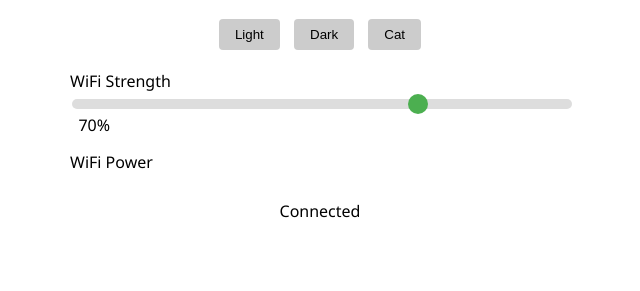
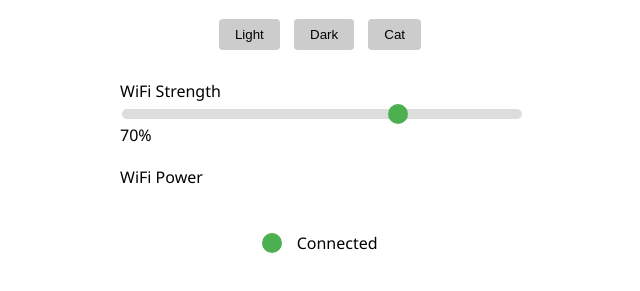
Before and after one commit to Ducks-UK/Wifi-Mash, a plain HTML site: page index.html in a window 1280 px wide. Shown: the part 87-378 px from the top of the page, without its empty margins (320-960 px from the left). Drawn offline with Linux system fonts and the light colour scheme.

Commit message:
Update style.css

```diff
--- a/style.css
+++ b/style.css
@@ -5,6 +5,7 @@
     --slider-active: #4CAF50;
     --toggle-bg: #ccc;
     --toggle-active: #2196F3;
+    --connection-color: #4CAF50;
 }
 
 body {
@@ -12,10 +13,11 @@ body {
     margin: 0;
     padding: 20px;
     transition: background 0.3s, color 0.3s;
+    min-height: 100vh;
 }
 
 .container {
-    max-width: 500px;
+    max-width: 400px;
     margin: 0 auto;
     text-align: center;
 }
@@ -33,12 +35,12 @@ body {
     background: var(--toggle-bg);
 }
 
-.slider-group, .toggle-group {
-    margin: 20px 0;
+.wifi-control {
+    margin: 30px 0;
 }
 
 .slider-item, .toggle-item {
-    margin: 15px 0;
+    margin: 20px 0;
     text-align: left;
 }
 
@@ -81,6 +83,24 @@ body {
     border-radius: 50%;
 }
 
+.connection-status {
+    margin-top: 30px;
+}
+
+.status-indicator {
+    width: 20px;
+    height: 20px;
+    background-color: var(--connection-color);
+    border-radius: 50%;
+    display: inline-block;
+    margin-right: 10px;
+    vertical-align: middle;
+}
+
+#connection-text {
+    vertical-align: middle;
+}
+
 /* Dark Theme */
 .dark {
     --bg-color: #222;
@@ -89,6 +109,7 @@ body {
     --slider-active: #8BC34A;
     --toggle-bg: #555;
     --toggle-active: #03A9F4;
+    --connection-color: #8BC34A;
 }
 
 /* Cat Theme */
@@ -99,16 +120,5 @@ body {
     --slider-active: #ff69b4;
     --toggle-bg: #d8bfd8;
     --toggle-active: #ff1493;
+    --connection-color: #ff69b4;
 }
-
-.value {
-    display: inline-block;
-    min-width: 40px;
-    text-align: right;
-}
-
-.easter-egg {
-    margin-top: 30px;
-    font-size: 18px;
-    min-height: 24px;
-}
```
